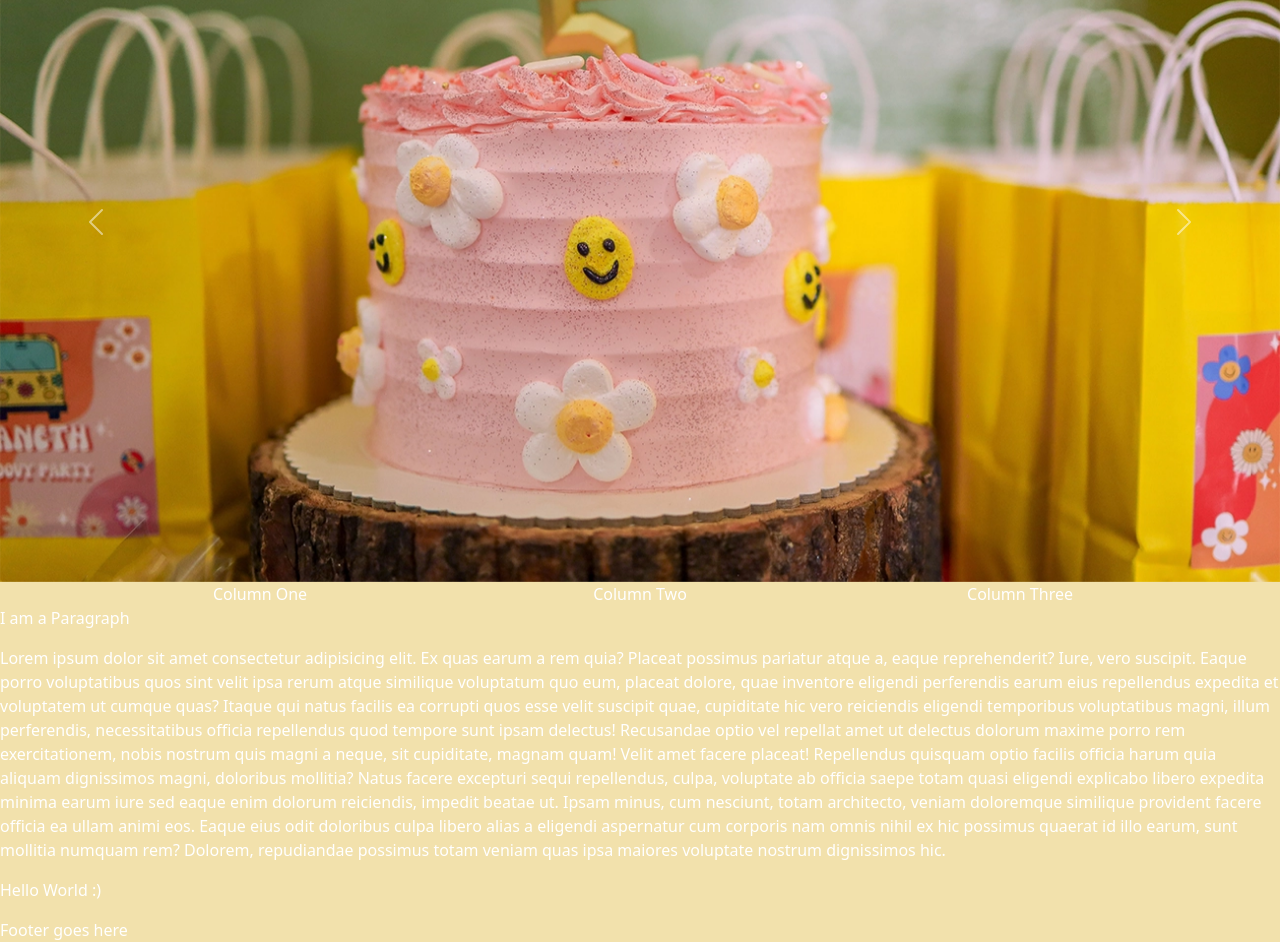
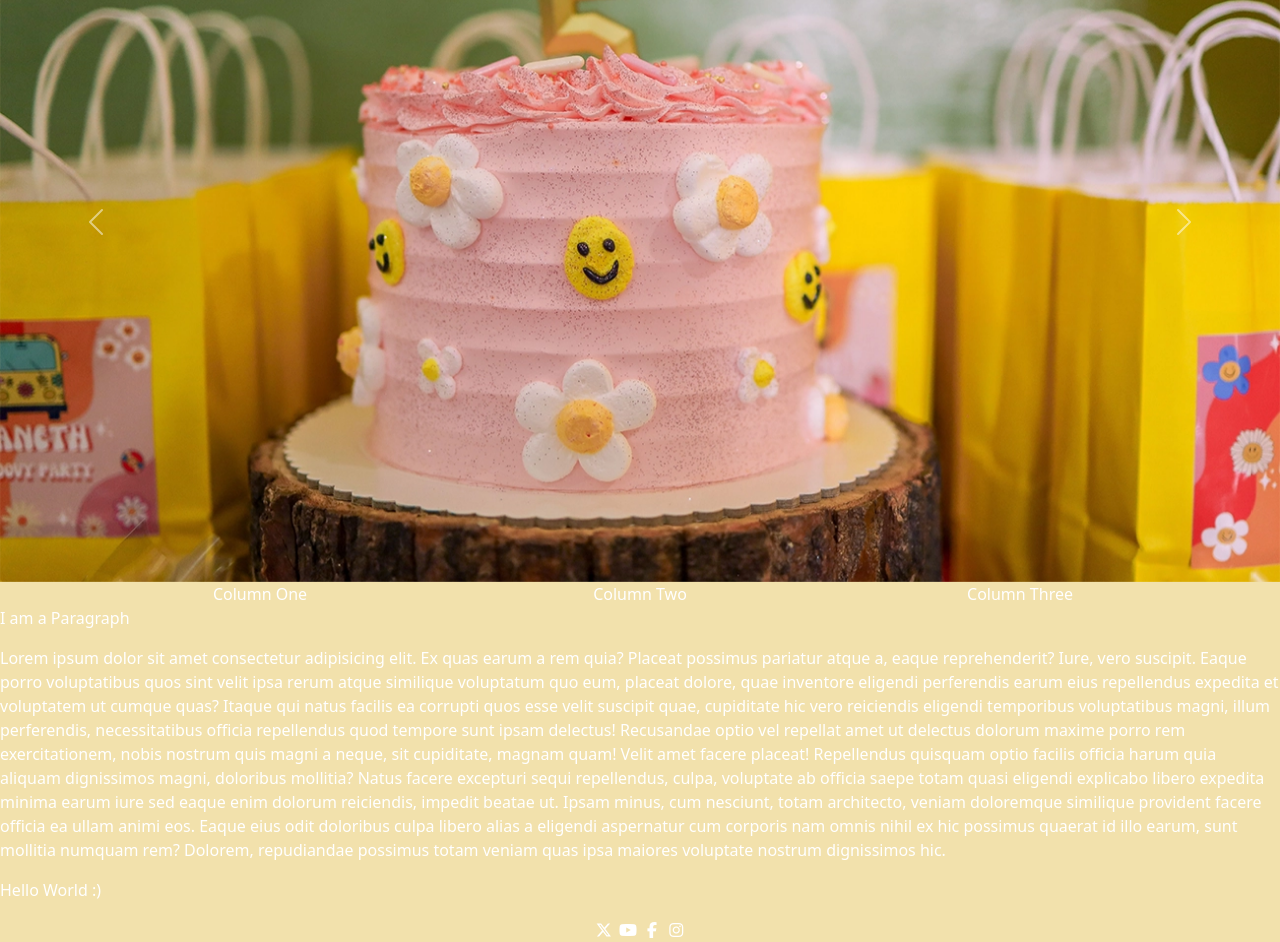
Before and after one commit to AAnyiah/IMED-1316-Fall-2026, a plain HTML site: page index.html in a window 1280 px wide. Shown: the part 194-1136 px from the top of the page. Drawn offline with nearby package versions, Linux system fonts and the light colour scheme.

Commit message:
update
Replaced static footer with a footer component and added scripts for header and footer.

```diff
--- a/index.html
+++ b/index.html
@@ -138,9 +138,11 @@
         <p>Hello World :)</p>
     </section>
     </header>
-    <footer>
-        Footer goes here
-    </footer>
+
+    <!-- begin footer -->
+    <footer-component></footer-component>
+    <!-- end footer -->
+
     <section>
 
 
@@ -151,6 +153,13 @@
 
         <!-- Local JS -->
         <script src="js/scripts.js"></script>
+
+      <!-- Local JS File with Header -->
+      <script src="js/header.js"></script>
+
+      <!-- Local JS File with Footer -->
+      <script src="js/footer.js"></script>
+
     </section>
 </body>
 
```
